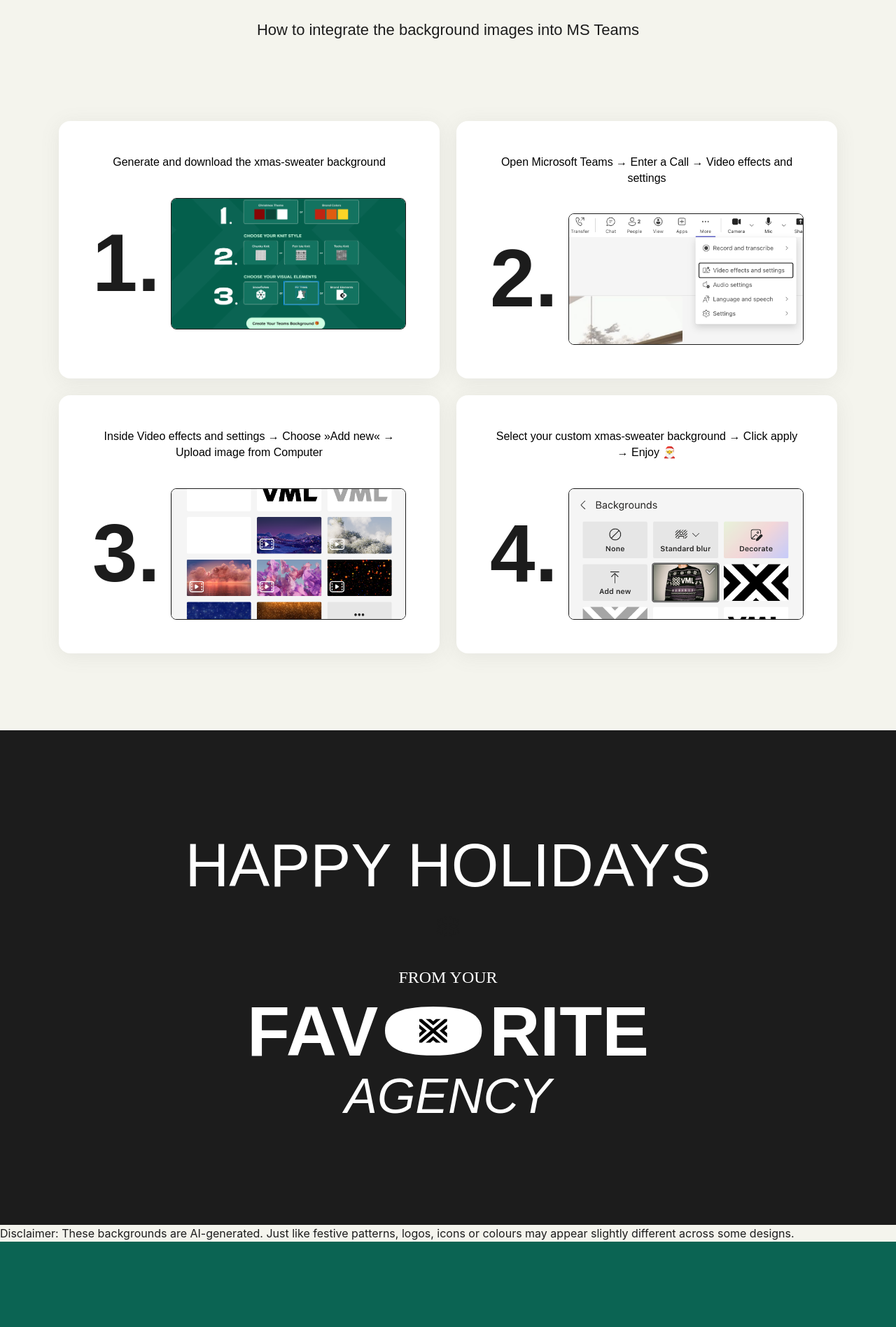
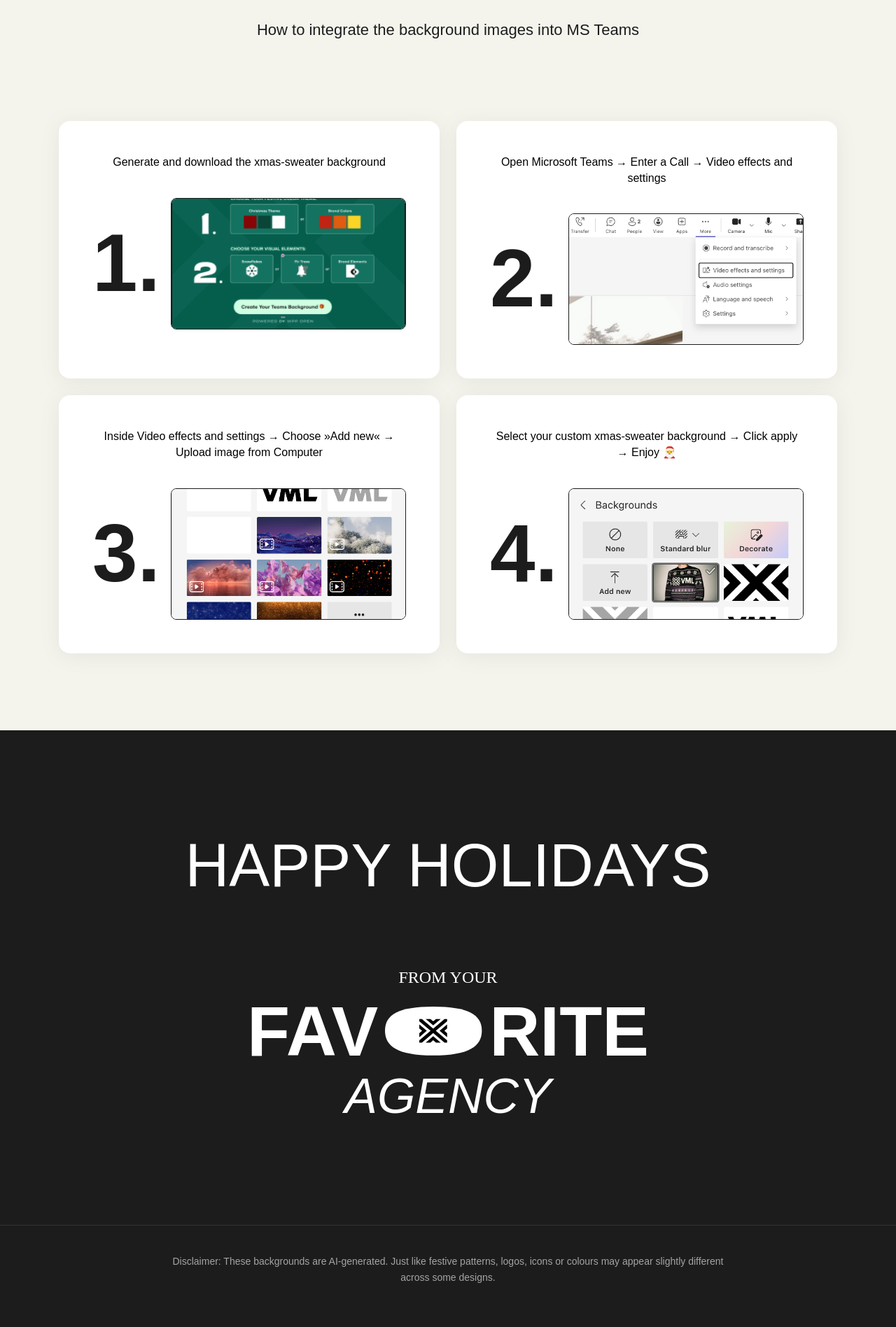
Before and after one commit to nickyreinert-vml/uglySweater, a Flask app: template templates/index.html in a window 1280 px wide. Shown: the part 2128-4025 px from the top of the page at 70% size. Before the commit the page ends 3903 px from the top, so only its background shows below. Run offline with Flask 3, Linux system fonts and the light colour scheme; the template is opened without the code that fills it, so the values that code supplies are empty; parts of the project's set-up code (start-up, migrations or seed data) failed here and were passed over.

Commit message:
fix: add disclaimer section styles and remove unused background images

```diff
--- a/static/css/sweater.css
+++ b/static/css/sweater.css
@@ -622,6 +622,27 @@ body {
   line-height: 1;
 }
 
+/* --- DISCLAIMER SECTION --- */
+.disclaimer-section {
+  background: #1C1C1C;
+  padding: 40px 20px 60px;
+  text-align: center;
+  border-top: 1px solid rgba(255, 255, 255, 0.1);
+}
+
+.disclaimer-content {
+  max-width: 800px;
+  margin: 0 auto;
+}
+
+.disclaimer-text {
+  font-family: 'Snowflake Sans', sans-serif;
+  font-size: 14px;
+  font-weight: 400;
+  color: rgba(255, 255, 255, 0.6);
+  line-height: 1.6;
+}
+
 /* --- RESPONSIVE --- */
 @media (max-width: 1200px) {
   .hero-section {
```
Also changed, not shown: static/images/background_section_1_left.jpg (deleted), static/images/background_section_2_full.jpg (deleted), static/images/background_section_3_full.jpg (deleted), static/images/sweater/tutorial_1.jpg.
